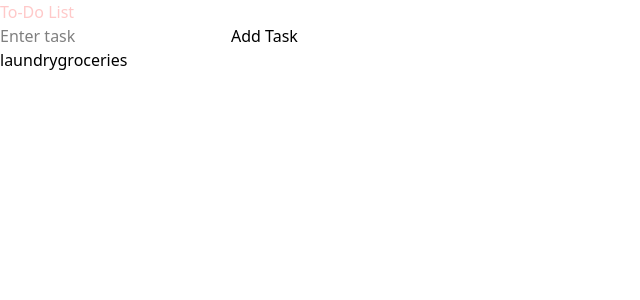
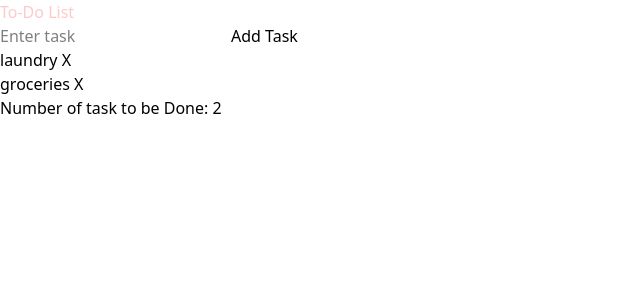
Before and after one commit to Blessing-bit-ui/TodoListwithTailwind, a React (Vite) app in the folder todoproject/: page / in a window 1280 px wide. Shown: the top 300 px of the page, without its empty margins (0-640 px from the left). Built offline with nearby package versions, Linux system fonts and the light colour scheme.

Commit message:
create deleteButton

```diff
--- a/todoproject/src/TodoList.jsx
+++ b/todoproject/src/TodoList.jsx
@@ -3,11 +3,21 @@ import { useState } from 'react'
 export default function TodoList(){
     const [input, setInput] = useState([]);
     const [tasks, setTasks] = useState(["laundry", "groceries" ]);
-    const [count, setCount] = useState(0)
+    const [count, setCount] = useState(2)
 
   function handleTaskbutton(){
-    setTasks( [...tasks, input])
+    if(input !== ""){
+    setTasks([...tasks, input])
+    setCount(count + 1)
+    setInput("")
+    }
   }
+   function deleteButton(index){
+    const newTasks=tasks.filter((_,i) =>i !== index)
+    setTasks(newTasks)
+    setCount(count - 1)
+    setInput("")
+   }
 
 return(
 <div>
@@ -18,7 +28,12 @@ return(
     onChange={(e)=> setInput(e.target.value)}
     />
     <button onClick={handleTaskbutton}>Add Task</button>
-    <h1>{tasks}</h1>
+    <ul>
+    {tasks.map((task, index)=>(
+        <li key={index}>{task}  <span><button onClick={()=>deleteButton(index)}>X</button></span></li>
+    ))}
+    </ul>
+    <p> Number of task to be Done: {count}</p>
     </div>
 )
 }
```
